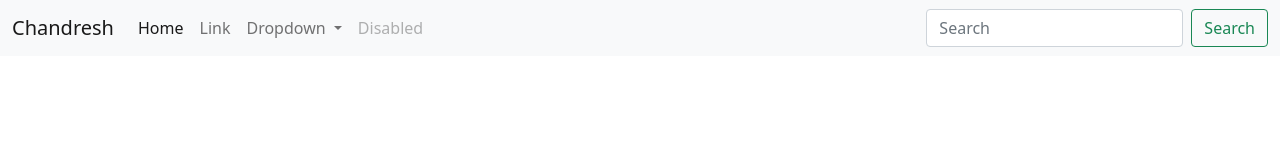
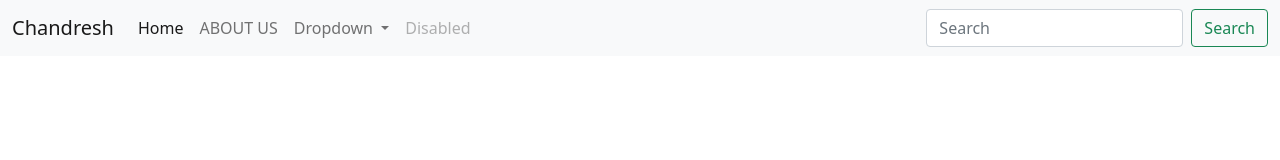
Before and after one commit to chandresh02/sampleone, a plain HTML site: page MyWebsite/index.html in a window 1280 px wide. Drawn offline with nearby package versions, Linux system fonts and the light colour scheme.

Commit message:
change link to ABOUT US

```diff
--- a/MyWebsite/index.html
+++ b/MyWebsite/index.html
@@ -23,7 +23,7 @@
                 <a class="nav-link active" aria-current="page" href="#">Home</a>
               </li>
               <li class="nav-item">
-                <a class="nav-link" href="#">Link</a>
+                <a class="nav-link" href="#">ABOUT US</a>
               </li>
               <li class="nav-item dropdown">
                 <a class="nav-link dropdown-toggle" href="#" id="navbarDropdown" role="button" data-bs-toggle="dropdown" aria-expanded="false">
```
